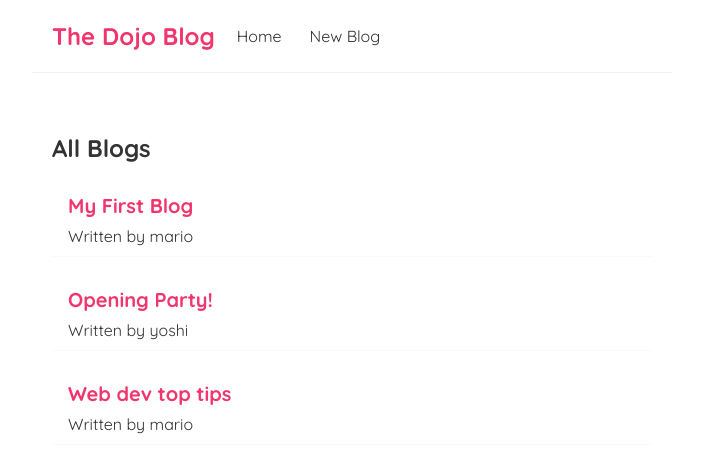
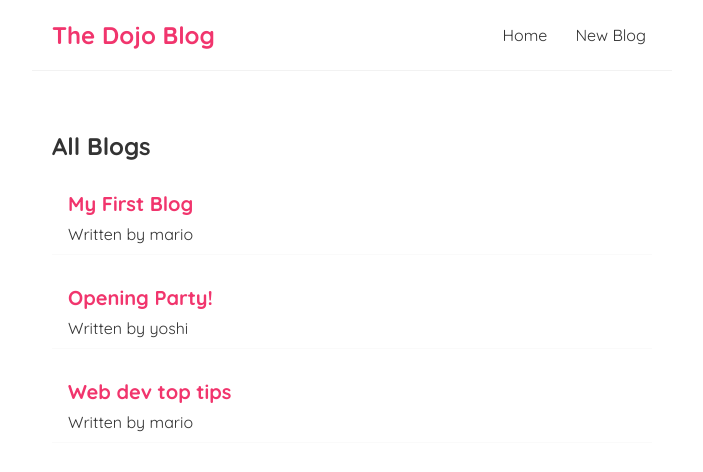
Before and after one commit to aa-tt/dojo-blog, a React (Create React App) app: page / in a window 1280 px wide. Shown: the top 472 px of the page, without its empty margins (288-991 px from the left). Built offline with nearby package versions, Linux system fonts and the light colour scheme; data requests are answered from the project's data file.

Commit message:
#23 router links - for router to intercept requests and handle it, otherwise router will make request to server in anchor <a> tags

```diff
--- a/src/Navbar.js
+++ b/src/Navbar.js
@@ -1,9 +1,13 @@
+import { Link } from "react-router-dom";
+
 const Navbar = () => {
     return (
         <nav className="navbar">
             <h1>The Dojo Blog</h1>
-            <a href="/">Home</a>
-            <a href="/create">New Blog</a>
+            <div className="links">
+                <Link to="/">Home</Link>
+                <Link to="/create">New Blog</Link>
+            </div>
         </nav>
     );
 }
```
